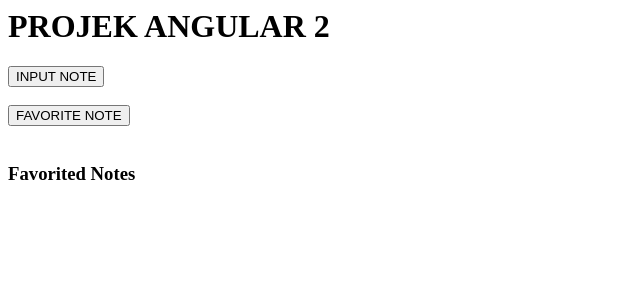
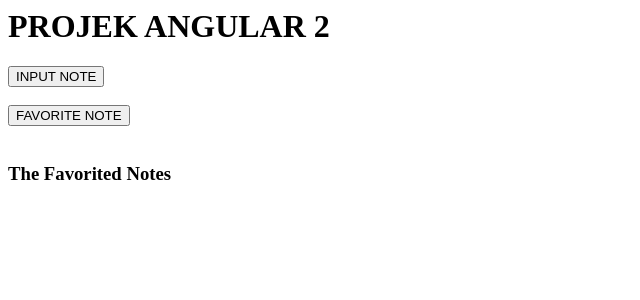
Before and after one commit to gaby205/angular-latihan-2, an Angular app: page /halaman3 in a window 1280 px wide. Shown: the top 300 px of the page, without its empty margins (0-640 px from the left). Built offline with nearby package versions, Linux system fonts and the light colour scheme.

Commit message:
5 files modified

```diff
--- a/src/globalvar.service.ts
+++ b/src/globalvar.service.ts
@@ -5,7 +5,7 @@ export class GlobalvarService {
   private judulnote = [];
   private isinote = [];
   private tglnote = [];
-  private fav = [];
+  private fav : boolean[] = [];
   private counter = 0;
   constructor() {}
 
--- a/src/halaman1/halaman1.component.html
+++ b/src/halaman1/halaman1.component.html
@@ -1,3 +1,4 @@
+<h3>THE INPUT </h3>
 <div>
   <p>
       Judul :
--- a/src/halaman2/halaman2.component.html
+++ b/src/halaman2/halaman2.component.html
@@ -6,6 +6,6 @@
 <br><br>
 {{tgl}}
 <br><br>
-<div *ngIf="favnote[i] == true; then favorited else unfavorited"></div>
-  <ng-template #favorited><button (click)="favorite(i)">Favorited</button></ng-template>
-  <ng-template #unfavorited><button (click)="favorite(i)">Favorite Note</button></ng-template>
+<div *ngIf="favnote[paramIn] == true; then favorited else unfavorited"></div>
+  <ng-template #favorited><button (click)="favorite(paramIn)">Favorited</button></ng-template>
+  <ng-template #unfavorited><button (click)="favorite(paramIn)">Favorite Note</button></ng-template>
--- a/src/halaman2/halaman2.component.ts
+++ b/src/halaman2/halaman2.component.ts
@@ -29,15 +29,16 @@ export class Halaman2Component implements OnInit {
   favorite(i)
   {
     this.favstate = this.datanotes.getFav(i);
-    if (this.favstate == true)
+    if (this.favstate == false)
     {
-      this.favstate = false;
+      this.favstate = true;
+      this.datanotes.setFav(i,this.favstate);
     }
     else
     {
-      this.favstate = true;
+      this.favstate = false;
+      this.datanotes.setFav(i,this.favstate);
     }
-    this.datanotes.setFav(i,this.favstate);
   }
 
   ngOnInit() {
--- a/src/halaman3/halaman3.component.html
+++ b/src/halaman3/halaman3.component.html
@@ -1,11 +1,11 @@
-<h3>Favorited Notes</h3>
+<h3>The Favorited Notes</h3>
 <div *ngFor="let data of judulnote; let i = index;">
   <div *ngIf="favnote[i] == true; then favorited else unfavorited"></div>
   <ng-template #favorited>
     {{i + 1}}. {{data}}
     <button (click)="viewdetail(i)">VIEW DETAIL</button>
-    <br>
   </ng-template>
   <ng-template #unfavorited></ng-template>
+  <br>
 </div>
 <router-outlet></router-outlet>
```
